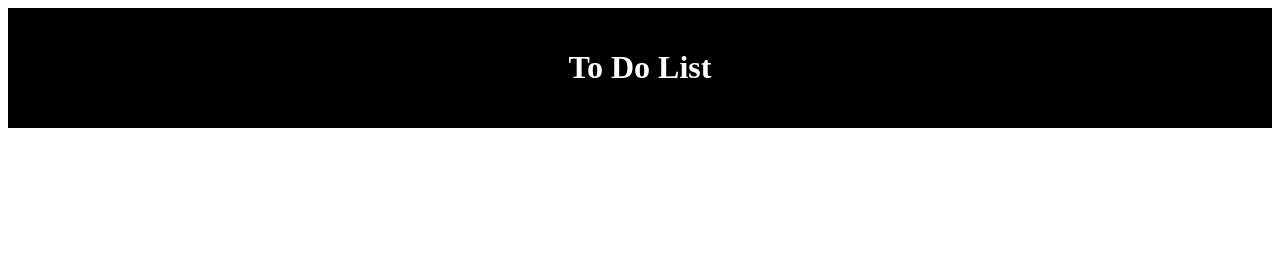
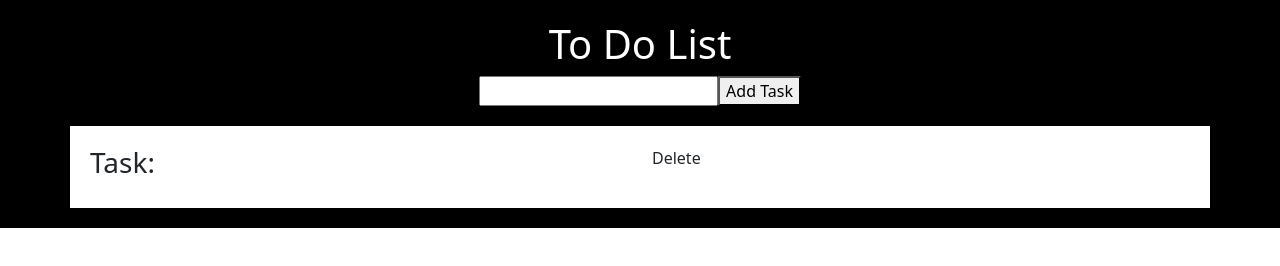
Before and after one commit to yasardr/app-to-do-M2, a plain HTML site: page index.html in a window 1280 px wide. Drawn offline with nearby package versions, Linux system fonts and the light colour scheme.

Commit message:
Adding Containers and Elements

```diff
--- a/index.html
+++ b/index.html
@@ -2,6 +2,7 @@
 <html lang="en">
   <head>
     <meta charset="utf-8">
+    <link href="https://cdn.jsdelivr.net/npm/bootstrap@5.0.0-beta1/dist/css/bootstrap.min.css" rel="stylesheet" integrity="sha384-giJF6kkoqNQ00vy+HMDP7azOuL0xtbfIcaT9wjKHr8RbDVddVHyTfAAsrekwKmP1" crossorigin="anonymous">
     <title>Todo App</title>
   </head>
   <body>
--- a/js/main.js
+++ b/js/main.js
@@ -1,27 +1,58 @@
+
+
 // Asignación de elemento contenedor.
 var listContainer = document.getElementById('contenedorLista');
 
-// Crear título con etiqueta h1 y su texto.
+// Creacion de las Variables de los Elementos
 var appTitle = document.createElement('h1');
-var titleName = document.createTextNode('To Do List');
+var addTaskButton = document.createElement('button');
+var taskContainer = document.createElement('section');
+var taskName = document.createElement('h3');
+var deleteField = document.createElement('p');
+var textInput = document.createElement('input');
+var headerTaskListDiv =  document.createElement('div');
 
-var textInputTask = document.create
+// Adding Propierties to Input
+textInput.type = 'text';
+textInput.name = 'taskNameField';
 
-// Agregar estilos
-// ------------------------------------------------
-
-// Contenedor
+// Adding Container Styles
 listContainer.style.backgroundColor = 'black';
 listContainer.style.padding = '20px';
 listContainer.style.textAlign = 'center';
 
-// Título
+taskContainer.style.backgroundColor = 'white';
+taskContainer.style.padding = '20px';
+taskContainer.style.marginTop = '20px';
+taskContainer.style.textAlign = 'left';
+
+// Adding Text Style
+
+
+// Adding Inner Text and Styles
+
 appTitle.style.color = 'white';
+taskName.color = 'black';
 
-// ------------------------------------------------
+addTaskButton.innerText = 'Add Task';
+deleteField.innerText = 'Delete'
+taskName.innerText = 'Task:';
+
+//
+taskContainer.className = 'container';
+headerTaskListDiv.className = 'row';
+taskName.className = 'col-sm';
+deleteField.className = 'col-sm';
 
 // Agregar el texto al h1.
-appTitle.appendChild(titleName);
+appTitle.innerText = 'To Do List'
 
-// Agregar el título al contenedor.
+// Adding Elements to Structure
+
 listContainer.appendChild(appTitle);
+listContainer.appendChild(textInput);
+listContainer.appendChild(addTaskButton);
+listContainer.appendChild(taskContainer);
+taskContainer.appendChild(headerTaskListDiv);
+headerTaskListDiv.appendChild(taskName);
+headerTaskListDiv.appendChild(deleteField);
```
